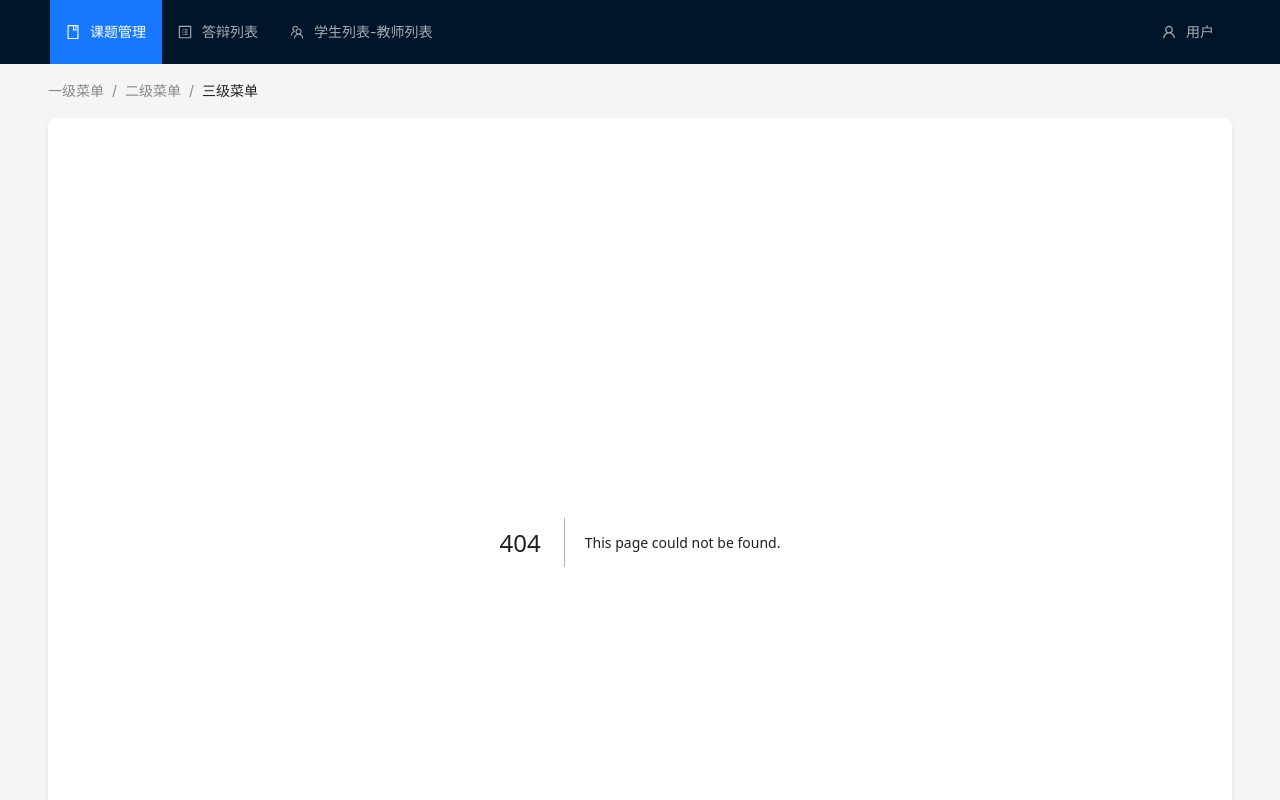
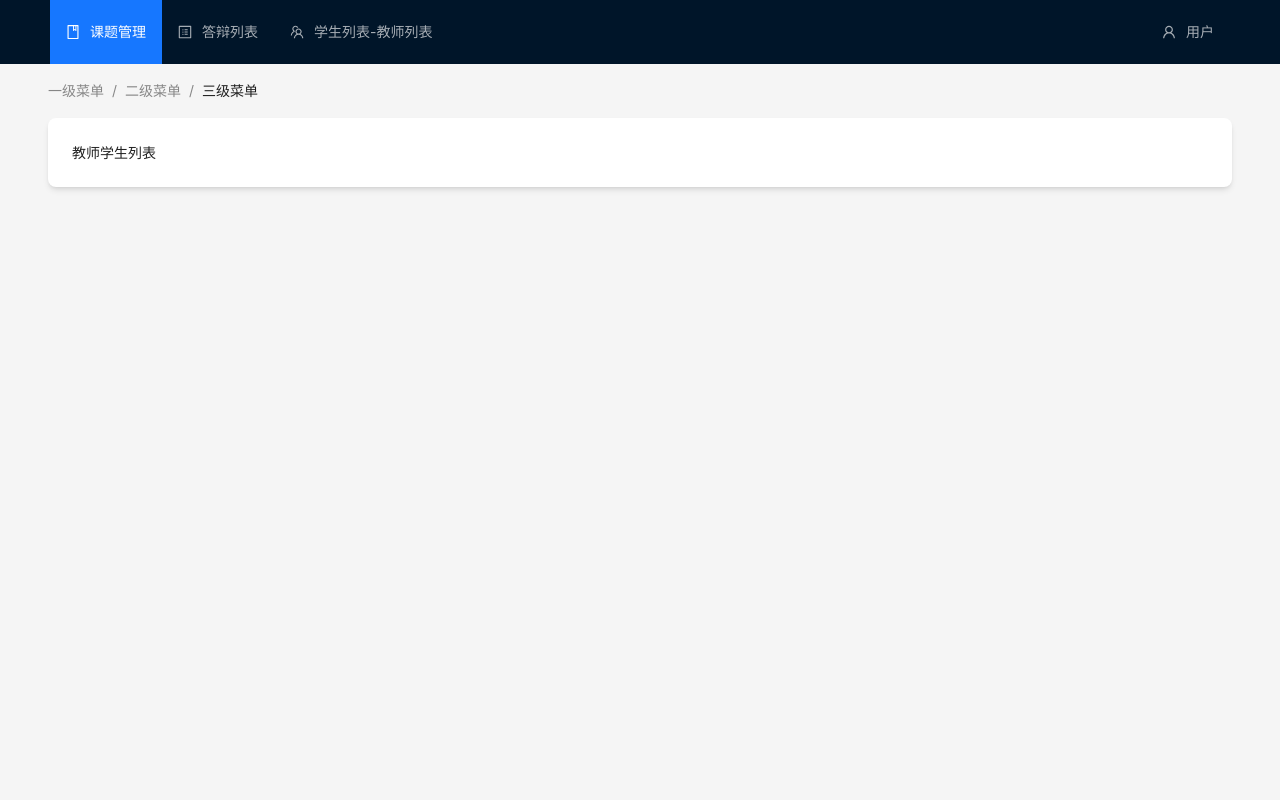
Before and after one commit to zhudc22/graduation_system, a Next.js app: page /admin/teacher-student-list in a window 1280 px wide. Before the commit this address had no page. Shown: the top 800 px of the page. Built offline with nearby package versions, Linux system fonts and the light colour scheme.

Commit message:
feat: add new pages and components for user management

```diff
--- /dev/null
+++ b/pages/admin/teacher-student-list/index.tsx
@@ -0,0 +1,12 @@
+import React from 'react';
+
+
+const Index: React.FC = () => {
+
+    return (
+        <h1>教师学生列表</h1>
+    );
+
+}
+
+export default Index;
```
